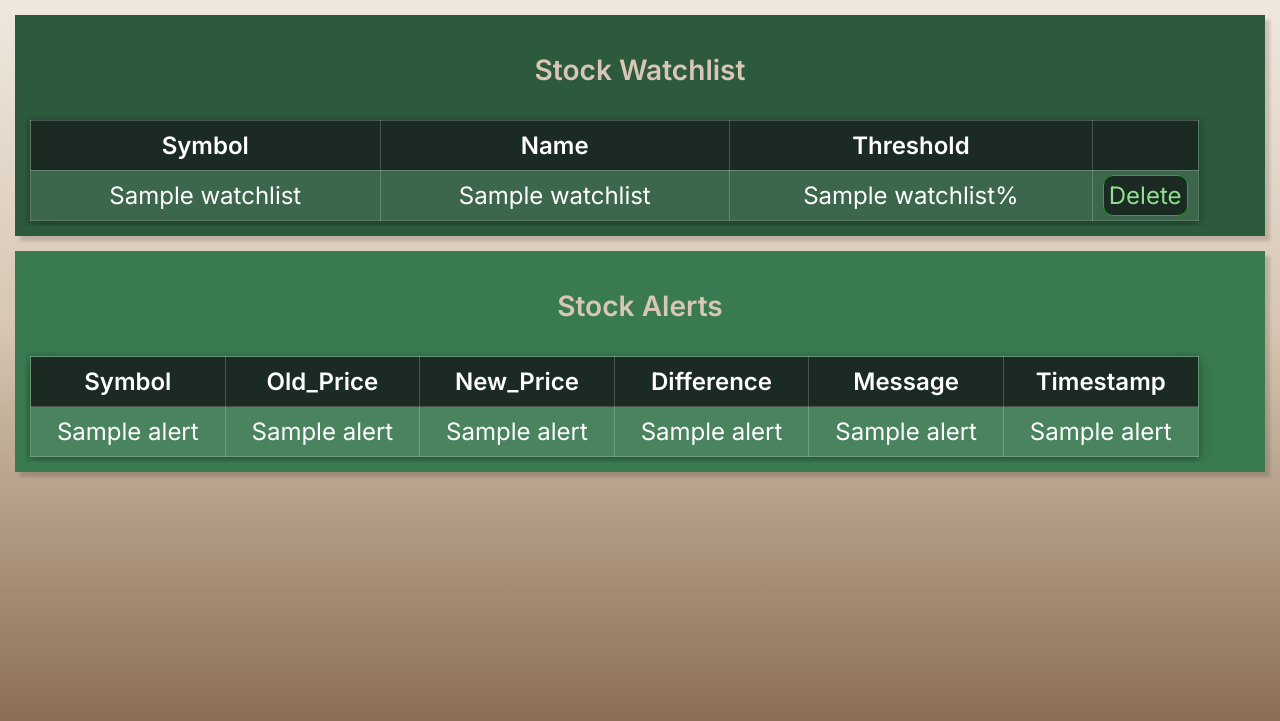
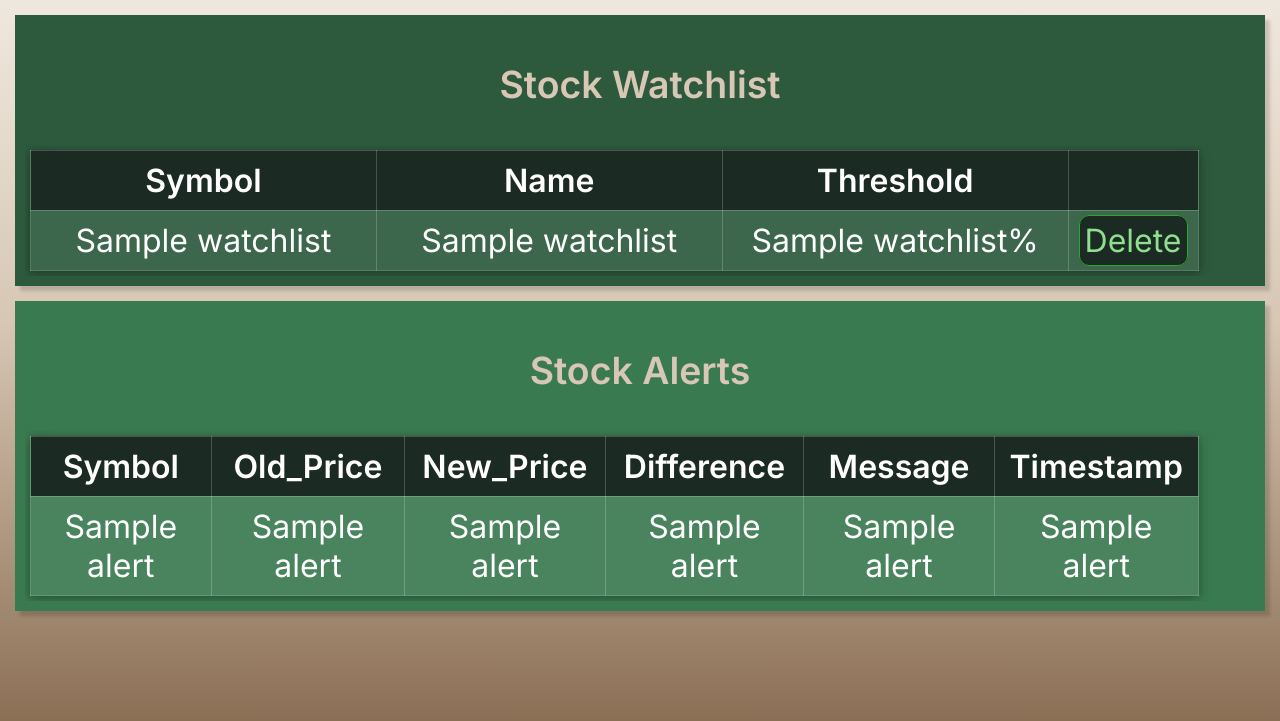
Before and after one commit to KeillenSnider/StockScrubber, a Flask app: page /dashboard in a window 1280 px wide. Shown: the part 79-800 px from the top of the page. Run offline with Flask 3, Linux system fonts and the light colour scheme; the visitor is signed in with stand-in values (Sample User, id 1); a database or web service that is not in the repository returns one stand-in record (values such as "Sample title"); some libraries are stand-ins or nearby versions.

Commit message:
Increase font size

```diff
--- a/static/style.css
+++ b/static/style.css
@@ -294,7 +294,7 @@ body{
 
     color:#d7c7b4;
 
-    font-size: x-large;
+    font-size: xx-large;
 
 }
 
@@ -314,7 +314,7 @@ body{
 
     color:#d7c7b4;
 
-    font-size: x-large;
+    font-size: xx-large;
 
 }
 
```
